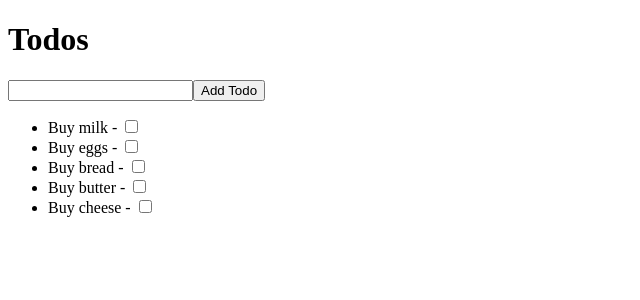
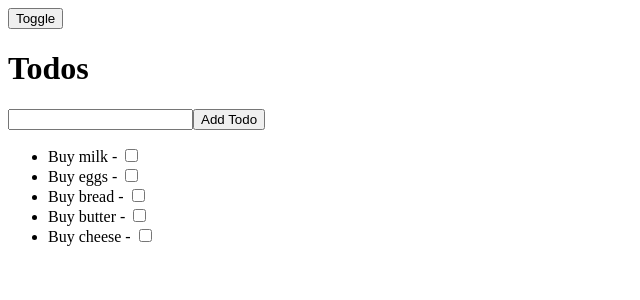
Before and after one commit to victormusembi11/react-tanstack-query, a React (Vite) app: page / in a window 1280 px wide. Shown: the top 300 px of the page, without its empty margins (0-640 px from the left). Built offline with nearby package versions, Linux system fonts and the light colour scheme.

Commit message:
feat: Add toggle functionality to Example2 component in App.jsx

```diff
--- a/src/App.jsx
+++ b/src/App.jsx
@@ -1,11 +1,15 @@
+import { useState } from "react";
+
 // import Example1 from "./examples/example1";
 import Example2 from "./examples/example2";
 
 function App() {
+  const [toggle, setToggle] = useState(true);
   return (
     <div>
       {/* <Example1 /> */}
-      <Example2 />
+      <button onClick={() => setToggle(!toggle)}>Toggle</button>
+      {toggle && <Example2 />}
     </div>
   );
 }
```
